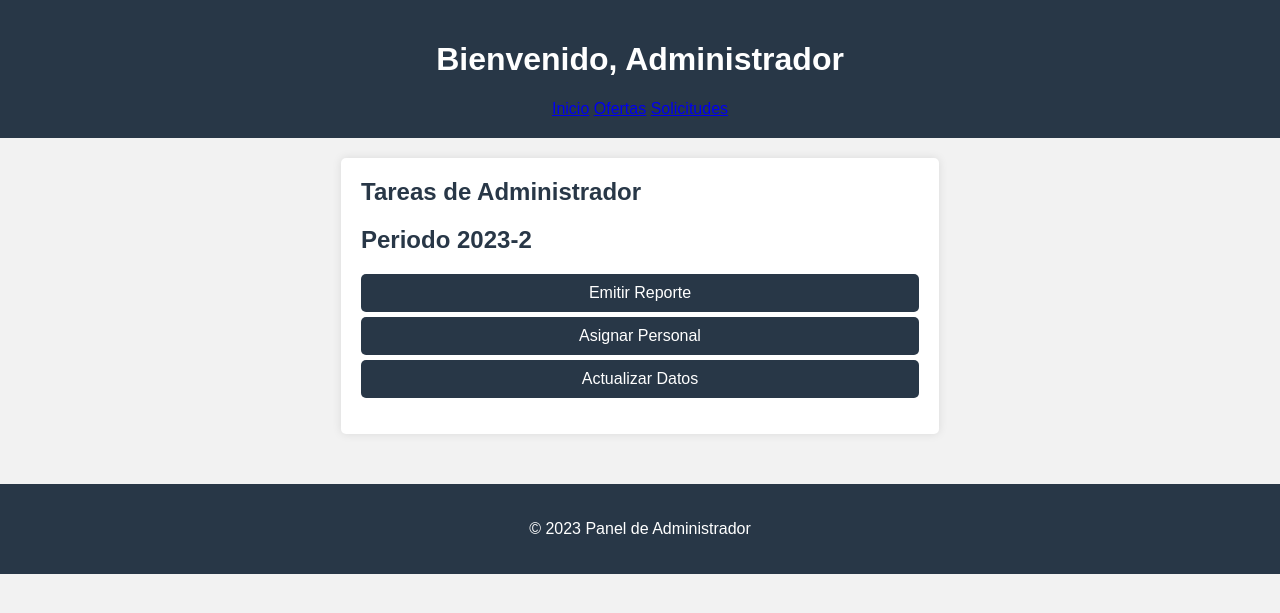
After one commit to DavisHrz/residencias, a PHP site: page /JobFinder/administradorPeriodo.html in a window 1280 px wide. The commit adds this page. Shown: the top 613 px of the page. Run offline with PHP 8.4, Linux system fonts and the light colour scheme.

Commit message:
Add admin files

```diff
--- /dev/null
+++ b/JobFinder/administradorPeriodo.html
@@ -0,0 +1,38 @@
+<!DOCTYPE html>
+<html lang="es">
+<head>
+  <meta charset="UTF-8">
+  <title>Panel de Administrador</title>
+  <link rel="stylesheet" href="css/administrador.css">
+</head>
+<body>
+
+  <header>
+    <h1>Bienvenido, Administrador</h1>
+    <nav>
+      <a href="administrador.html">Inicio</a>
+      <a href="home.html">Ofertas</a>
+      <a href="usersRequest.html">Solicitudes</a>
+    </nav>
+  </header>
+
+  <main>
+    <section class="tareas">
+      <h2 class="admin-tittle">Tareas de Administrador</h2>
+      <h2 class="admin-period" >Periodo 2023-2</h2>
+      <ul>
+        <!-- Agrega botones o enlaces para realizar estas tareas -->
+        </div>
+        <button class="tareaBtn" data-tarea="Emitir Reporte">Emitir Reporte</button>
+        <button class="tareaBtn" data-tarea="Asignar Personal">Asignar Personal</button>
+        <button class="tareaBtn" data-tarea="Actualizar Datos">Actualizar Datos</button>
+      </ul>
+    </section>
+  </main>
+
+  <footer>
+    <p>&copy; 2023 Panel de Administrador</p>
+  </footer>
+
+</body>
+</html>
--- a/views/administrator/view_administrator.php
+++ b/views/administrator/view_administrator.php
@@ -4,8 +4,8 @@
 <header>
     <h1>Bienvenido, Administrador</h1>
     <nav>
-      <a href="administrador.html">Inicio</a>
-      <a href="home.html">Ofertas</a>
+      <a href="administrador.html">Seleccionar Periodo</a>
+      <a href="home.html">Añadir Periodo</a>
       <a href="usersRequest.html">Solicitudes</a>
     </nav>
   </header>
```
Also changed, not shown: JobFinder/añadirPeriodo.html (added, +39 -0 lines), JobFinder/css/administraorPeriodo.css (added).
